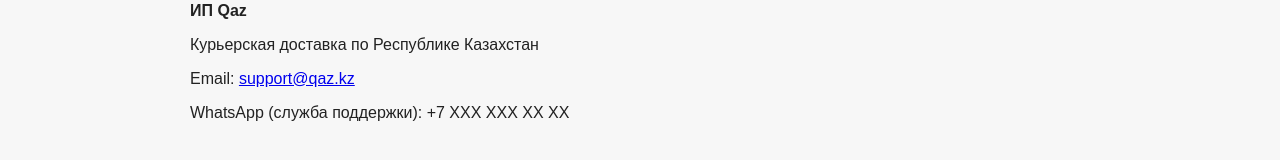
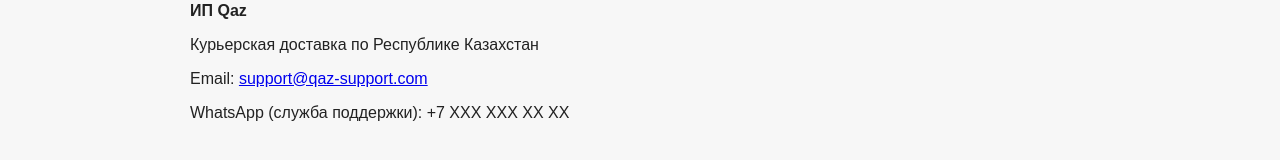
Before and after one commit to bloodyraven1488-create/qaz-site, a plain HTML site: page index.html in a window 1280 px wide. Shown: the part 1277-1437 px from the top of the page. Drawn offline with Linux system fonts and the light colour scheme.

Commit message:
index.html

```diff
--- a/index.html
+++ b/index.html
@@ -66,7 +66,8 @@
   <h2>Контакты</h2>
   <p><strong>ИП Qaz</strong></p>
   <p>Курьерская доставка по Республике Казахстан</p>
-  <p>Email: <a href="mailto:support@qaz.kz">support@qaz.kz</a></p>
+<p>Email: <a href="mailto:support@qaz-support.com">support@qaz-support.com</a></p>
+
   <p>WhatsApp (служба поддержки): +7 XXX XXX XX XX</p>
 </section>
 
```
